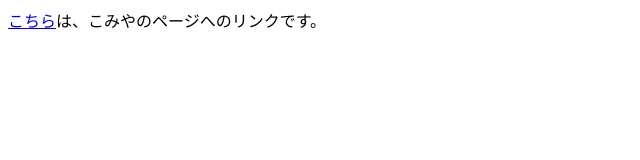
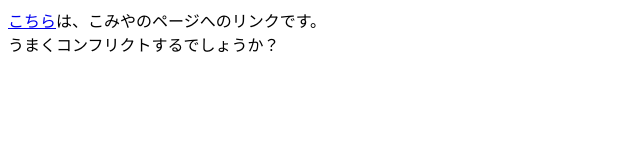
Before and after one commit to Otama/new_team_project, a plain HTML site: page index.html in a window 1280 px wide. Shown: the whole page, without its empty margins (0-640 px from the left). Drawn offline with Linux system fonts and the light colour scheme.

Commit message:
update index.html

```diff
--- a/index.html
+++ b/index.html
@@ -4,7 +4,8 @@
 </head>
 <body>
 <p>
-<a href="komiya.html">こちら</a>は、こみやのページへのリンクです。
+<a href="komiya.html">こちら</a>は、こみやのページへのリンクです。<br>
+うまくコンフリクトするでしょうか？
 </p>
 </body>
 </html>
```
